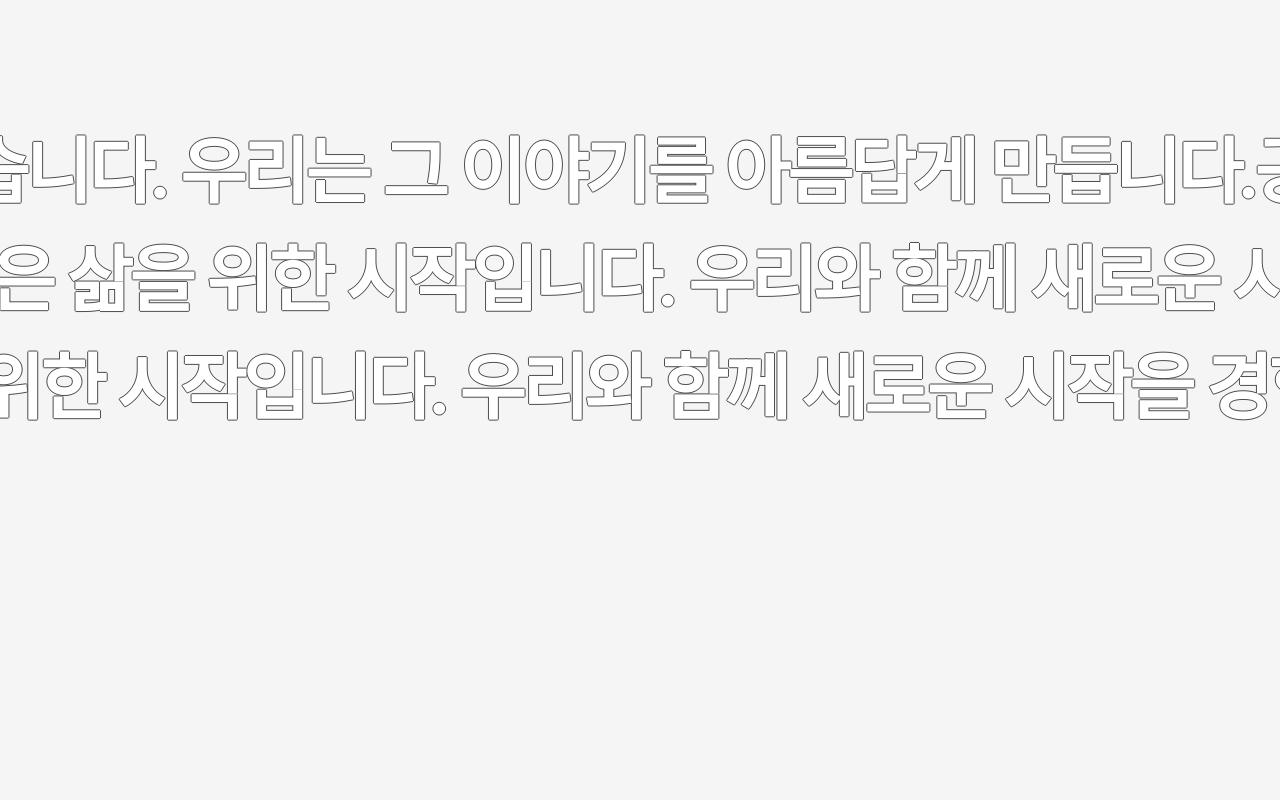
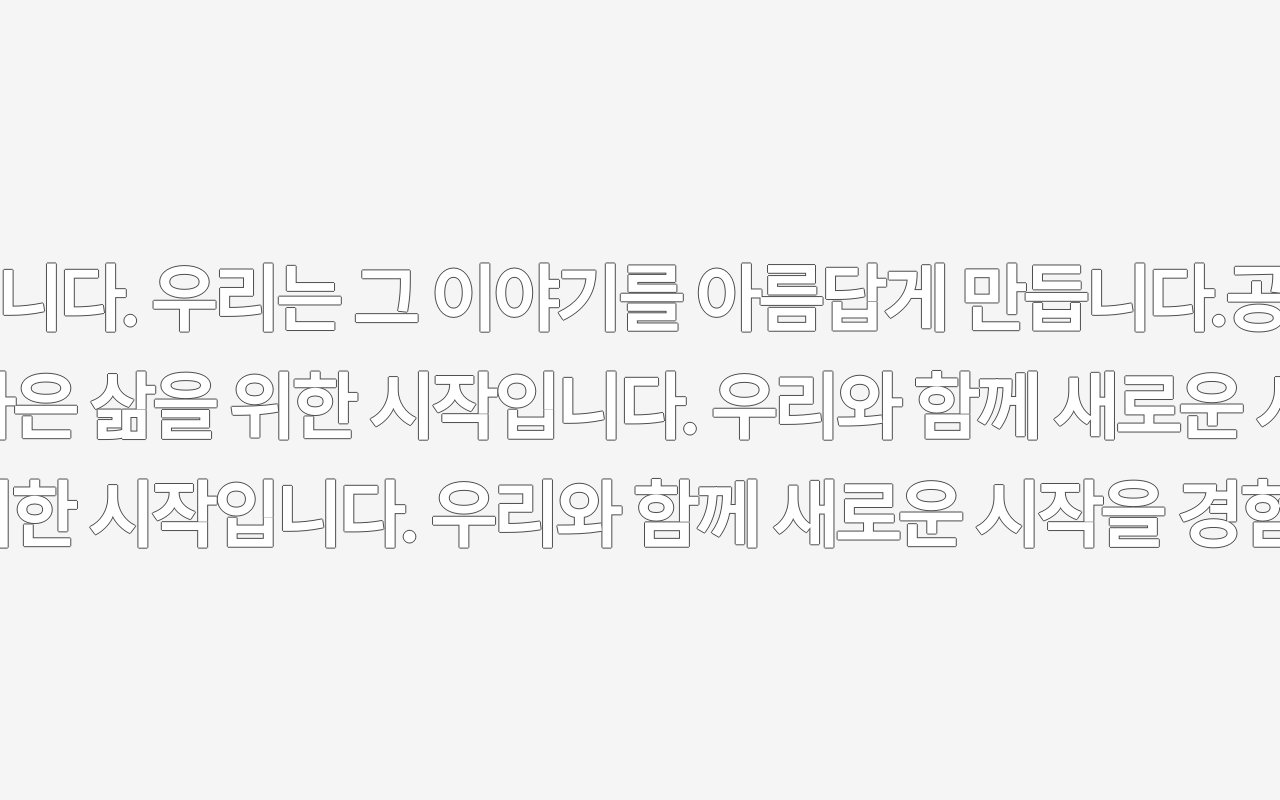
Before and after one commit to jyh2610/InternShipProject_NEXT.JS, a Next.js app in the folder front/: page / in a window 1280 px wide. Shown: the part 2280-3080 px from the top of the page. Built offline with nearby package versions, Linux system fonts and the light colour scheme; a web font is replaced by a local one.

Commit message:
Fix:스크롤 스탑퍼 수정

```diff
--- a/front/src/app/page.tsx
+++ b/front/src/app/page.tsx
@@ -37,7 +37,7 @@ export default function Home() {
       <SectionFour />
       <SectionFive />
       <SectionSix />
-      {/* <Footer /> */}
+      <MainFooter />
     </FadeProvider>
   );
 }
--- a/front/src/components/main/SectionFour.tsx
+++ b/front/src/components/main/SectionFour.tsx
@@ -1,10 +1,17 @@
 "use client";
+import { useAppSelector } from "@/redux/hooks";
 import ParallaxText from "../ParallaxText";
+import useContact from "@/hooks/useContact";
 
 function SectionFour() {
+  const scrollHeight = useAppSelector((state) => state.scrollStopper.navBottom);
+  const scrollTopHeight = useAppSelector((state) => state.scrollStopper.sectionTop);
+  console.log(scrollHeight, "dd");
+  console.log(scrollTopHeight, "ddd");
+  const navTopRef = useContact("top");
   return (
     <>
-      <div data-anchor="Page 2" className="text-7xl h-[70vh]" style={{ overflow: "hidden" }}>
+      <div ref={navTopRef} data-anchor="Page 2" className="text-7xl my-[10%] h-[50vh]" style={{ overflow: "hidden" }}>
         <ParallaxText baseVelocity={-4}>공간은 이야기를 품고 있습니다. 우리는 그 이야기를 아름답게 만듭니다.</ParallaxText>
         <ParallaxText baseVelocity={3}>인테리어는 더 나은 삶을 위한 시작입니다. 우리와 함께 새로운 시작을 경험하세요.</ParallaxText>
         <ParallaxText baseVelocity={-4}>인테리어는 더 나은 삶을 위한 시작입니다. 우리와 함께 새로운 시작을 경험하세요.</ParallaxText>
--- a/front/src/hooks/useContact.tsx
+++ b/front/src/hooks/useContact.tsx
@@ -3,7 +3,7 @@ import { useAppDispatch } from "@/redux/hooks";
 import { sectionContact } from "@/redux/slicer/scrollStopper";
 
 function useContact(type: string) {
-  const componentRef = useRef<HTMLElement | null>(null) || useRef<HTMLImageElement | null>(null);
+  const componentRef = useRef<HTMLDivElement | null>(null) || useRef<HTMLImageElement | null>(null);
   const dispatch = useAppDispatch();
   useEffect(() => {
     const componentRect = type === "bottom" ? componentRef.current?.getBoundingClientRect().bottom : componentRef.current?.getBoundingClientRect().top;
```
